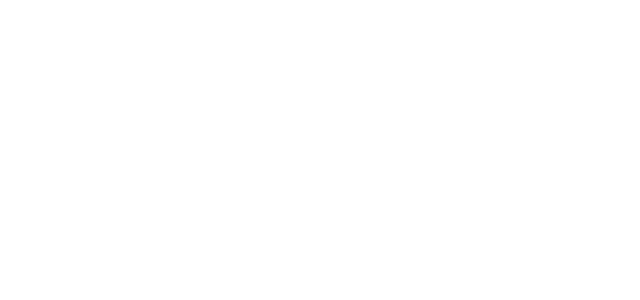
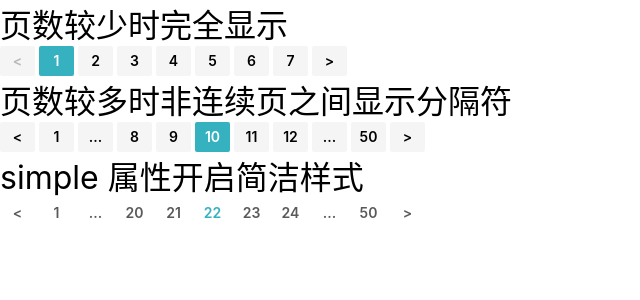
Before and after one commit to yzlvbk/sipke-vue-ui, a Vue app: page /#/pager in a window 1280 px wide. Before the commit this address had no page. Shown: the top 300 px of the page, without its empty margins (0-640 px from the left). Built offline with nearby package versions, Linux system fonts and the light colour scheme.

Commit message:
完成pager组件

```diff
--- /dev/null
+++ b/src/index.scss
@@ -0,0 +1,43 @@
+* {
+  margin: 0;
+  padding: 0;
+  box-sizing: border-box;
+}
+
+ul,
+ol {
+  list-style: none;
+}
+
+a {
+  text-decoration: none;
+  color: inherit;
+
+  &:hover {
+    cursor: pointer;
+  }
+}
+
+h1,
+h2,
+h3,
+h4,
+h5,
+h6 {
+  font-weight: normal;
+}
+
+body {
+  font-size: 16px;
+  // 为什么这样写 font-family
+  // 答案见 https://github.com/zenozeng/fonts.css/
+  font-family: -apple-system, "Noto Sans", "Helvetica Neue", Helvetica, "Nimbus Sans L", Arial, "Liberation Sans", "PingFang SC", "Hiragino Sans GB", "Noto Sans CJK SC", "Source Han Sans SC", "Source Han Sans CN", "Microsoft YaHei", "Wenquanyi Micro Hei", "WenQuanYi Zen Hei", "ST Heiti", SimHei, "WenQuanYi Zen Hei Sharp", sans-serif;
+}
+
+.icon {
+  width: 1em;
+  height: 1em;
+  vertical-align: -0.15em;
+  fill: currentColor;
+  overflow: hidden;
+}
--- a/src/main.ts
+++ b/src/main.ts
@@ -2,6 +2,7 @@
 import App from './App.vue'
 import { router } from './router'
 import mitt from "mitt"
+import './index.scss'
 
 const app = createApp(App)
 app.config.globalProperties.$bus = mitt()
--- /dev/null
+++ b/src/packages/pager/Pager.vue
@@ -0,0 +1,139 @@
+<template>
+  <div>
+    <ul class="s-pager" :class="{simple}">
+      <li class="num" :class="{disabled:current===1}" @click="onSkip(-1)">&lt;</li>
+
+      <li v-for="(page,index) in pages" :key="index"
+        @click="onClickPage(page)"
+        :class="{active:page===current,seprator:page==='...'}" class="num">
+        <template v-if="page==='...'">
+          ...
+        </template>
+        <template v-else>
+          {{page}}
+        </template>
+      </li>
+
+      <li class="num" :class="{disabled:current===total}" @click="onSkip(1)">&gt;</li>
+    </ul>
+  </div>
+</template>
+
+<script lang="ts">
+import { defineComponent, computed } from 'vue'
+
+export default defineComponent({
+  name: 'sPager',
+  props: {
+    total: { type: Number, required: true },
+    current: { type: Number, required: true },
+    singleHide: { type: Boolean, default: true },
+    simple: { type: Boolean, default: false }
+  },
+  setup(props, { emit }) {
+    const pages = computed(() => {
+      let array
+      if (props.current <= 4) {
+        array = [1, 2, 3, 4, 5, 6, 7, props.total];
+      } else if (props.current >= props.total - 3) {
+        array = [1, props.total - 6, props.total - 5, props.total - 4, props.total - 3, props.total - 2, props.total - 1, props.total]
+      } else {
+        array = [1, props.current - 2, props.current - 1, props.current, props.current + 1, props.current + 2, props.total]
+      }
+      // 数组去重
+      array = Array.from(new Set(array))
+      let pages = array.reduce((prev, current) => {
+        prev.push(current)
+        let length = prev.length
+        if (prev[length - 2] && current - prev[length - 2] > 1) {
+          prev.splice(prev.length - 1, 0, '...')
+        }
+        return prev
+      }, [])
+      return pages.filter(n => (n >= 1 && n <= props.total) || n === '...')
+    })
+
+    const onSkip = (num) => {
+      num === -1 && props.current > 1 ? emit('update:current', props.current - 1) : '';
+      num === 1 && props.current < props.total ? emit('update:current', props.current + 1) : '';
+    }
+
+    const onClickPage = (page) => {
+      page !== '...' ? emit('update:current', page) : ''
+    }
+
+    return { pages, onSkip, onClickPage }
+  }
+})
+</script>
+
+<style lang="scss" scoped>
+@import '../../style/mixni.scss';
+.s-pager {
+  font-size: 14px;
+  font-weight: 600;
+  display: flex;
+  justify-content: flex-start;
+  align-items: center;
+  line-height: 30px;
+  user-select: none;
+  height: 30px;
+
+  > .num {
+    min-width: 35px;
+    height: 100%;
+    background: $bg;
+    cursor: pointer;
+    padding: 2px 0;
+    border-radius: 2px;
+    display: flex;
+    justify-content: center;
+    align-items: center;
+    &:not(:first-child) {
+      margin-left: 4px;
+    }
+    &:hover:not(.seprator) {
+      color: $p;
+    }
+    &.active {
+      background: $p;
+      color: #fff;
+      cursor: default;
+      &:hover {
+        color: #fff;
+      }
+    }
+    &.seprator {
+      cursor: default;
+    }
+    &.disabled {
+      color: $disabled;
+      cursor: default;
+      &:hover {
+        color: $disabled;
+      }
+    }
+  }
+
+  &.simple {
+    > .num {
+      background: none;
+      color: $main;
+      &:hover:not(.seprator) {
+        color: $p;
+      }
+      &.active {
+        color: $p;
+        cursor: default;
+      }
+      &.disabled {
+        color: $disabled;
+        cursor: default;
+        &:hover {
+          color: $disabled;
+        }
+      }
+    }
+  }
+}
+</style>
--- /dev/null
+++ b/src/pages/PagerPage.vue
@@ -0,0 +1,32 @@
+<template>
+  <div>
+    <h1>页数较少时完全显示</h1>
+    <s-pager :total="7" v-model:current="current1"></s-pager>
+
+    <h1>页数较多时非连续页之间显示分隔符</h1>
+    <s-pager :total="50" v-model:current="current2"></s-pager>
+
+    <h1>simple 属性开启简洁样式</h1>
+    <s-pager :total="50" v-model:current="current3" simple></s-pager>
+  </div>
+</template>
+
+<script lang="ts">
+import { defineComponent, ref } from 'vue'
+import sPager from '../packages/pager/Pager.vue'
+export default defineComponent({
+  setup() {
+    const current1 = ref(1)
+
+    const current2 = ref(10)
+
+    const current3 = ref(22)
+
+    return { current1, current2, current3 }
+  },
+  components: { sPager }
+})
+</script>
+
+<style scoped>
+</style>
--- a/src/router.ts
+++ b/src/router.ts
@@ -14,6 +14,7 @@
 import WaterfullPage from './pages/WaterfullPage.vue'
 import StickyPage from './pages/StickyPage.vue'
 import TabPage from './pages/TabPage.vue'
+import PagerPage from './pages/PagerPage.vue'
 const history = createWebHashHistory()
 
 export const router = createRouter({
@@ -33,6 +34,7 @@
     { path: '/collapse', component: CollapsePage },
     { path: '/waterfull', component: WaterfullPage },
     { path: '/sticky', component: StickyPage },
-    { path: '/tab', component: TabPage }
+    { path: '/tab', component: TabPage },
+    { path: '/pager', component: PagerPage },
   ]
 })
```
